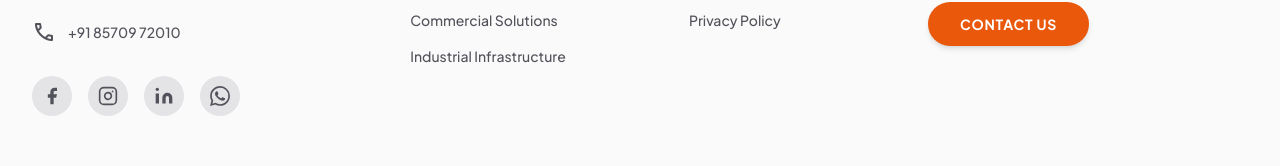
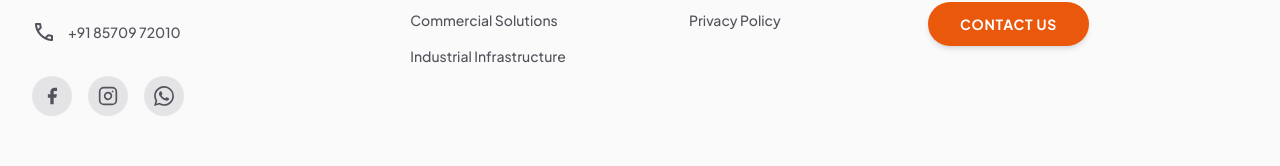
Before and after one commit to mohitgasservice2017-arch/Company-Webpage, a React (Vite) app: page / in a window 1280 px wide. Shown: the part 3176-3342 px from the top of the page. Built offline with nearby package versions, Linux system fonts and the light colour scheme.

Commit message:
removed the linedin icon from the footer

```diff
--- a/src/App.tsx
+++ b/src/App.tsx
@@ -87,9 +87,6 @@ function App() {
             <a aria-label="Instagram" className="w-10 h-10 rounded-full bg-zinc-200 dark:bg-zinc-800 flex items-center justify-center text-zinc-600 dark:text-zinc-400 hover:bg-orange-100 hover:text-orange-600 transition-colors" href="https://www.instagram.com/mohit_gas_service_" target="_blank" rel="noopener noreferrer">
               <svg className="w-5 h-5" fill="none" stroke="currentColor" strokeLinecap="round" strokeLinejoin="round" strokeWidth="2" viewBox="0 0 24 24"><rect height="20" rx="5" ry="5" width="20" x="2" y="2"></rect><path d="M16 11.37A4 4 0 1 1 12.63 8 4 4 0 0 1 16 11.37z"></path><line x1="17.5" x2="17.51" y1="6.5" y2="6.5"></line></svg>
             </a>
-            <a aria-label="LinkedIn" className="w-10 h-10 rounded-full bg-zinc-200 dark:bg-zinc-800 flex items-center justify-center text-zinc-600 dark:text-zinc-400 hover:bg-orange-100 hover:text-orange-600 transition-colors" href="#">
-              <svg className="w-5 h-5" fill="currentColor" viewBox="0 0 24 24"><path d="M16 8a6 6 0 0 1 6 6v7h-4v-7a2 2 0 0 0-2-2 2 2 0 0 0-2 2v7h-4v-7a6 6 0 0 1 6-6z"></path><rect height="12" width="4" x="2" y="9"></rect><circle cx="4" cy="4" r="2"></circle></svg>
-            </a>
             <a aria-label="WhatsApp" className="w-10 h-10 rounded-full bg-zinc-200 dark:bg-zinc-800 flex items-center justify-center text-zinc-600 dark:text-zinc-400 hover:bg-orange-100 hover:text-orange-600 transition-colors" href="https://wa.me/918570972010" target="_blank" rel="noopener noreferrer">
               <svg className="w-5 h-5" fill="currentColor" viewBox="0 0 24 24"><path d="M17.472 14.382c-.297-.149-1.758-.867-2.03-.967-.273-.099-.471-.148-.67.15-.197.297-.767.966-.94 1.164-.173.199-.347.223-.644.075-.297-.15-1.255-.463-2.39-1.475-.883-.788-1.48-1.761-1.653-2.059-.173-.297-.018-.458.13-.606.134-.133.298-.347.446-.52.149-.174.198-.298.298-.497.099-.198.05-.371-.025-.52-.075-.149-.669-1.612-.916-2.207-.242-.579-.487-.5-.669-.51-.173-.008-.371-.01-.57-.01-.198 0-.52.074-.792.372-.272.297-1.04 1.016-1.04 2.479 0 1.462 1.065 2.875 1.213 3.074.149.198 2.096 3.2 5.077 4.487.709.306 1.262.489 1.694.625.712.227 1.36.195 1.871.118.571-.085 1.758-.719 2.006-1.413.248-.694.248-1.289.173-1.413-.074-.124-.272-.198-.57-.347m-5.421 7.403h-.004a9.87 9.87 0 01-5.031-1.378l-.361-.214-3.741.982.998-3.648-.235-.374a9.86 9.86 0 01-1.51-5.26c.001-5.45 4.436-9.884 9.888-9.884 2.64 0 5.122 1.03 6.988 2.898a9.825 9.825 0 012.893 6.994c-.003 5.45-4.437 9.884-9.885 9.884m8.413-18.297A11.815 11.815 0 0012.05 0C5.495 0 .16 5.335.157 11.892c0 2.096.547 4.142 1.588 5.945L.057 24l6.305-1.654a11.882 11.882 0 005.683 1.448h.005c6.554 0 11.89-5.335 11.893-11.893a11.821 11.821 0 00-3.48-8.413z"/></svg>
             </a>
```
